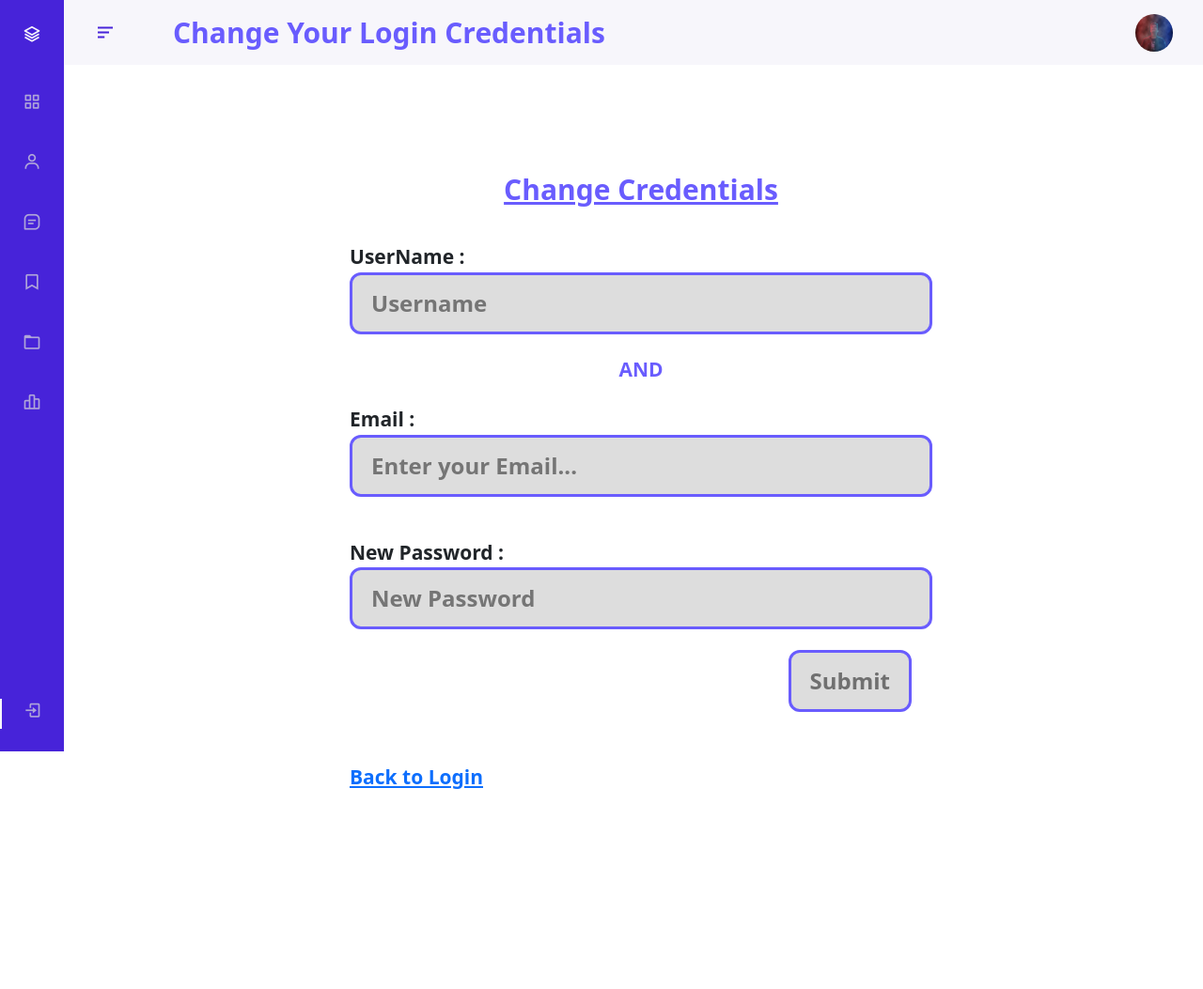
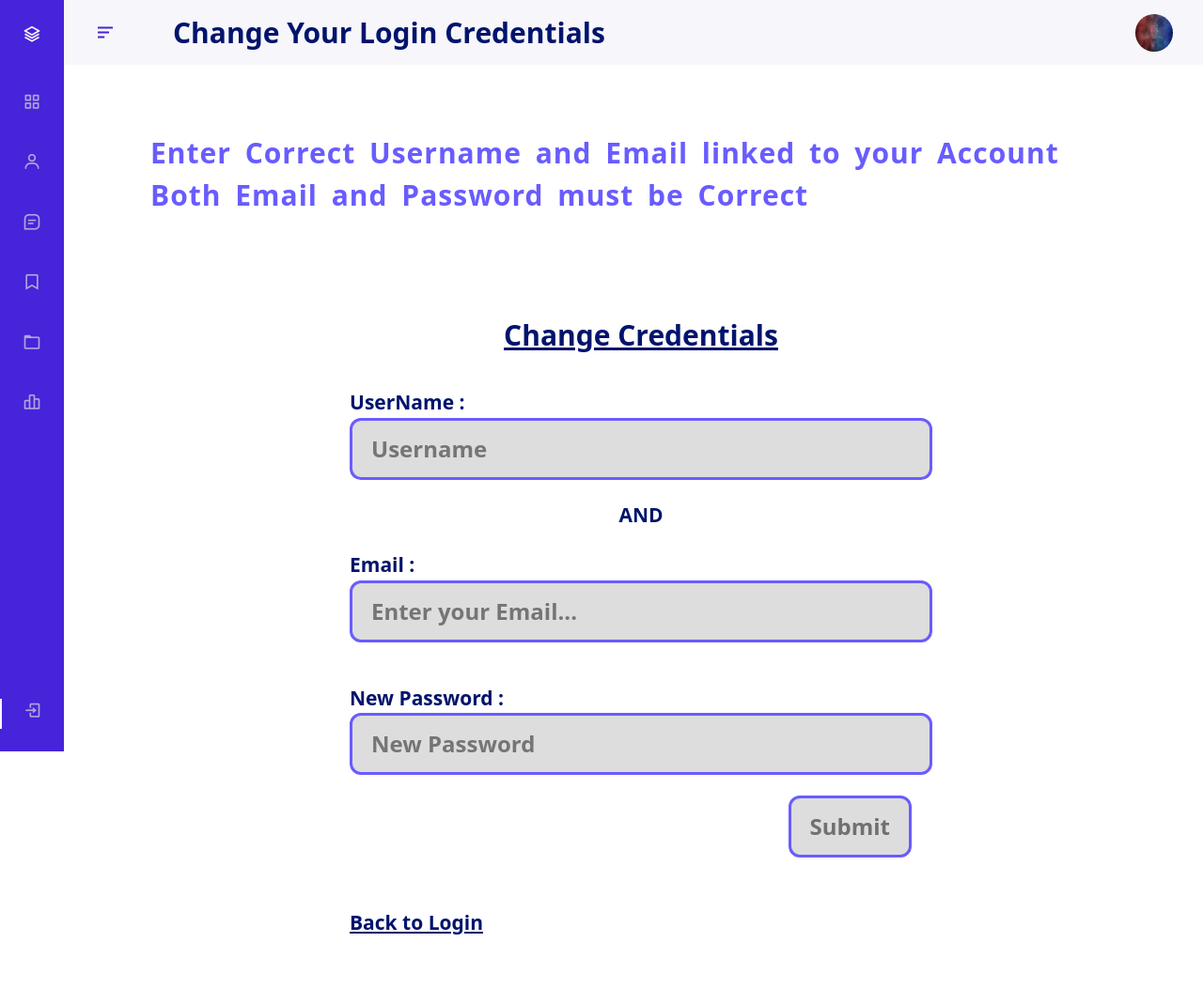
Before and after one commit to Krishna-Noutiyal/KV-Manager-Prototype, a Flask app: page /ChangeCredentials in a window 1280 px wide. Shown: the whole page at 94% size. Before the commit the page ends 840 px from the top, so only its background shows below. Run offline with Flask 2, Linux system fonts and the light colour scheme; style sheets or scripts are compiled from the project's sources.

Commit message:
New look

```diff
--- a/static/CSS/Content.css
+++ b/static/CSS/Content.css
@@ -1,30 +1,40 @@
 /* ===== Colors ===== */
 /* ====== Dark Theme Variables ====== */
 .text {
-  font-size: 30px;
+  font-size: 30px !important;
   font-weight: 900;
-  color: #695CFE;
   padding: 12px 60px;
+  color: #01146c;
 }
 
 .SecText {
   font-size: 21px;
-  font-weight: 600;
+  font-weight: 700;
+  color: #695CFE;
 }
 
-.container {
-  margin-top: 5rem;
+.d-text {
+  color: #01146c;
+}
+
+.l-text {
+  color: #695CFE;
+}
+
+.container,
+.home {
+  margin-top: 8rem;
 }
 
 @media only screen and (max-width: 768px) {
-  .SecText {
-    font-size: 18px;
-  }
   .text {
-    font-size: 24px;
+    font-size: 24px !important;
     padding: 12px 20px;
   }
-  .text .Padinputs {
+  .Padinputs {
     font-size: 20px;
   }
+  .SecText {
+    font-size: 18px !important;
+  }
 }/*# sourceMappingURL=Content.css.map */
--- a/static/CSS/Content.scss
+++ b/static/CSS/Content.scss
@@ -1,29 +1,38 @@
-@use  "Var";
+@use "Var";
 .text {
-  font-size: 30px;
+  font-size: 30px !important;
   font-weight: 900;
-  color: Var.$primary-color;
   padding: 12px 60px;
+  color: #01146c;
 }
 
 .SecText {
   font-size: 21px;
-  font-weight: 600;
+  font-weight: 700;
+  color: Var.$primary-color;
 }
 
-.container {
-  margin-top: 5rem;
+.d-text {
+  color: #01146c;
+
+}
+
+.l-text {
+  color: Var.$primary-color;
+}
+.container,
+.home {
+  margin-top: 8rem;
 }
 @media only screen and (max-width: 768px) {
+  .text {
+    font-size: 24px !important;
+    padding: 12px 20px;
+  }
+  .Padinputs {
+    font-size: 20px;
+  }
   .SecText {
-    font-size: 18px;
-  }
-  .text {
-    font-size: 24px;
-    padding: 12px 20px;
-
-    .Padinputs {
-      font-size: 20px;
-    }
+    font-size: 18px !important;
   }
 }
--- a/static/CSS/Login.css
+++ b/static/CSS/Login.css
@@ -61,7 +61,7 @@
 }
 
 .subtext {
-  color: #695CFE !important;
+  font-weight: 800;
 }
 
 body.dark .subtext {
@@ -81,7 +81,6 @@
   font-weight: bold;
   letter-spacing: 1px;
   word-spacing: 6px;
-  color: #695CFE;
 }
 
 body.dark #Caution {
--- a/static/CSS/Login.scss
+++ b/static/CSS/Login.scss
@@ -56,7 +56,7 @@
 }
 
 .subtext {
-  color: Var.$primary-color !important;
+  font-weight: 800;
 }
 
 body.dark .subtext {
@@ -79,7 +79,8 @@
   font-weight: bold;
   letter-spacing: 1px;
   word-spacing: 6px;
-  color: Var.$primary-color;
+  // color: Var.$primary-color;
+  // color: #560404;
 }
 
 body.dark #Caution {
--- a/static/CSS/nav.css
+++ b/static/CSS/nav.css
@@ -54,8 +54,7 @@
 }
 
 .header_img {
-  width: 35px;
-  height: 35px;
+  aspect-ratio: 1/1;
   display: flex;
   justify-content: center;
   border-radius: 50%;
@@ -162,13 +161,6 @@
     height: calc(var(--header-height) + 1rem);
     padding: 0 2rem 0 calc(var(--nav-width) + 2rem);
   }
-  .header_img {
-    width: 40px;
-    height: 40px;
-  }
-  .header_img img {
-    width: 45px;
-  }
   .l-navbar {
     left: 0;
     padding: 1rem 1rem 0 0;
@@ -179,4 +171,9 @@
   .body-pd {
     padding-left: calc(var(--nav-width) + 188px);
   }
+}
+@media screen and (max-width: 500px) {
+  .header_img {
+    display: none;
+  }
 }/*# sourceMappingURL=nav.css.map */
--- a/static/CSS/nav.scss
+++ b/static/CSS/nav.scss
@@ -48,8 +48,7 @@
   cursor: pointer;
 }
 .header_img {
-  width: 35px;
-  height: 35px;
+  aspect-ratio: 1/1;
   display: flex;
   justify-content: center;
   border-radius: 50%;
@@ -139,13 +138,6 @@
     height: calc(var(--header-height) + 1rem);
     padding: 0 2rem 0 calc(var(--nav-width) + 2rem);
   }
-  .header_img {
-    width: 40px;
-    height: 40px;
-  }
-  .header_img img {
-    width: 45px;
-  }
   .l-navbar {
     left: 0;
     padding: 1rem 1rem 0 0;
@@ -157,3 +149,9 @@
     padding-left: calc(var(--nav-width) + 188px);
   }
 }
+
+@media screen and (max-width: 500px) {
+  .header_img{
+    display: none;
+  }
+}
--- a/static/JS/Nav.js
+++ b/static/JS/Nav.js
@@ -33,14 +33,16 @@
   // const id nav-bar
   const navbar = document.querySelector("#nav-bar");
   // If navbar classList doesn't contain show
+  console.log(!navbar.classList.contains("show"));
   if (!navbar.classList.contains("show")) {
     // If screen width is greater than 768px
     if (window.innerWidth <= 768) {
       html.style.overflow = "hidden";
       body.style.overflow = "hidden";
-    } else {
-      html.style.overflow = "auto";
-      body.style.overflow = "auto";
     }
   }
+  else {
+    html.style.overflow = "auto";
+    body.style.overflow = "auto";
+  }
 };
--- a/templates/ChangeCredentials.html
+++ b/templates/ChangeCredentials.html
@@ -31,20 +31,20 @@
         {{Msg0}} <br />{{Msg1}} <br />{{Msg2}} <br />{{Msg3}}
       </div>
       <span>
-        <label class="SecText" for="Usr"><b>UserName : </b></label>
+        <label class="SecText  d-text" for="Usr"><b>UserName : </b></label>
         <input
-          class="Padinputs SecText"
+          class="Padinputs SecText  d-text"
           type="text"
           name="Usr"
           id="Usr"
           placeholder="Username"
         />
       </span>
-      <div class="SecText subtext">AND</div>
+      <div class="SecText subtext  d-text">AND</div>
       <span>
-        <label class="SecText" for="Usr"><b>Email : </b></label>
+        <label class="SecText  d-text" for="Usr"><b>Email : </b></label>
         <input
-          class="Padinputs SecText"
+          class="Padinputs SecText  d-text"
           type="email"
           name="Email"
           id="Email"
@@ -52,18 +52,18 @@
         />
       </span>
       <span>
-        <label class="SecText" for="Passwd"><b>New Password : </b></label>
+        <label class="SecText d-text" for="Passwd"><b>New Password : </b></label>
         <input
-          class="Padinputs SecText"
+          class="Padinputs SecText d-text"
           type="password"
           name="Passwd"
           id="Passwd"
           placeholder="New Password"
         />
       </span>
-      <button class="Padinputs SecText" type="submit">Submit</button>
+      <button class="Padinputs SecText d-text" type="submit">Submit</button>
       <div class="Signup-forgot">
-        <a href="{{url_for('Login')}}" class="SecText">
+        <a href="{{url_for('Login')}}" class="SecText d-text">
           <span>Back to Login</span>
         </a>
       </div>
```
Also changed, not shown: templates/Forgot.html (+5 -5 lines), templates/Login.html (+6 -6 lines), templates/Signup.html (+7 -7 lines), 3 other files.
